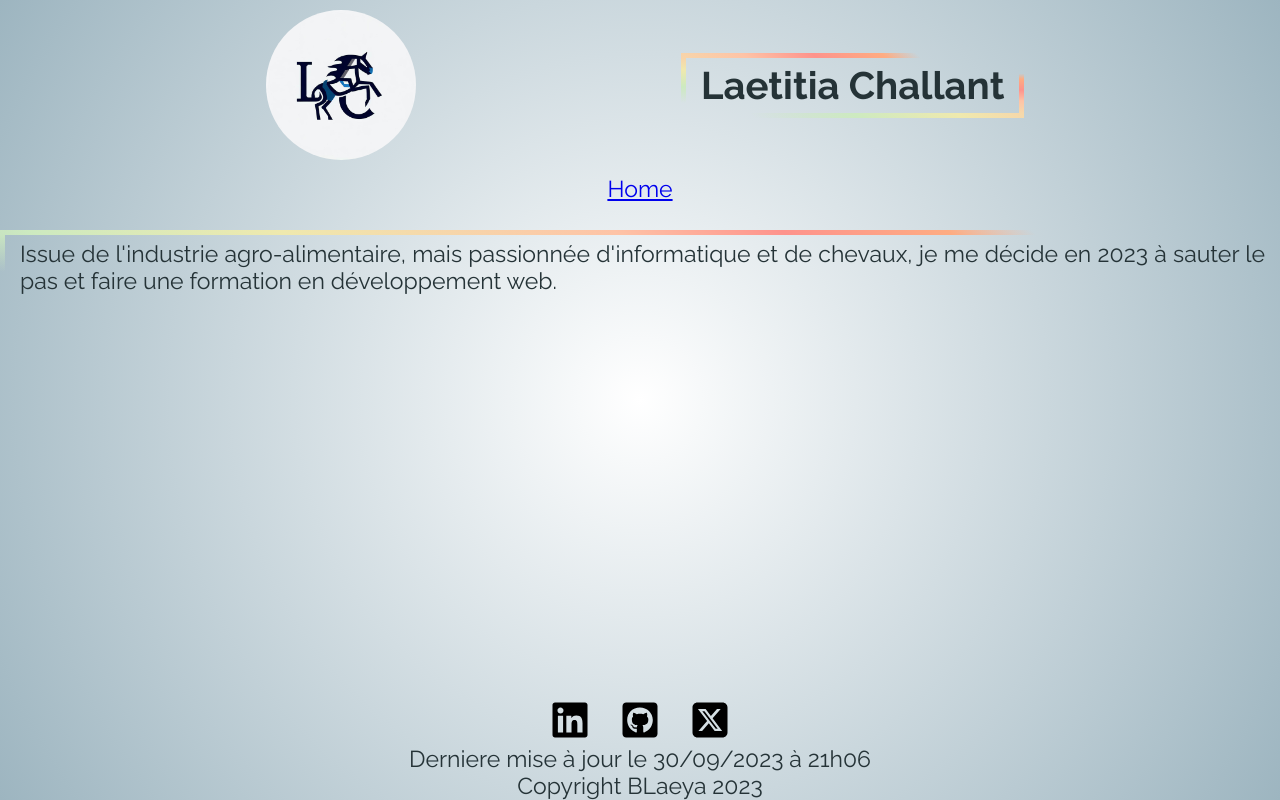
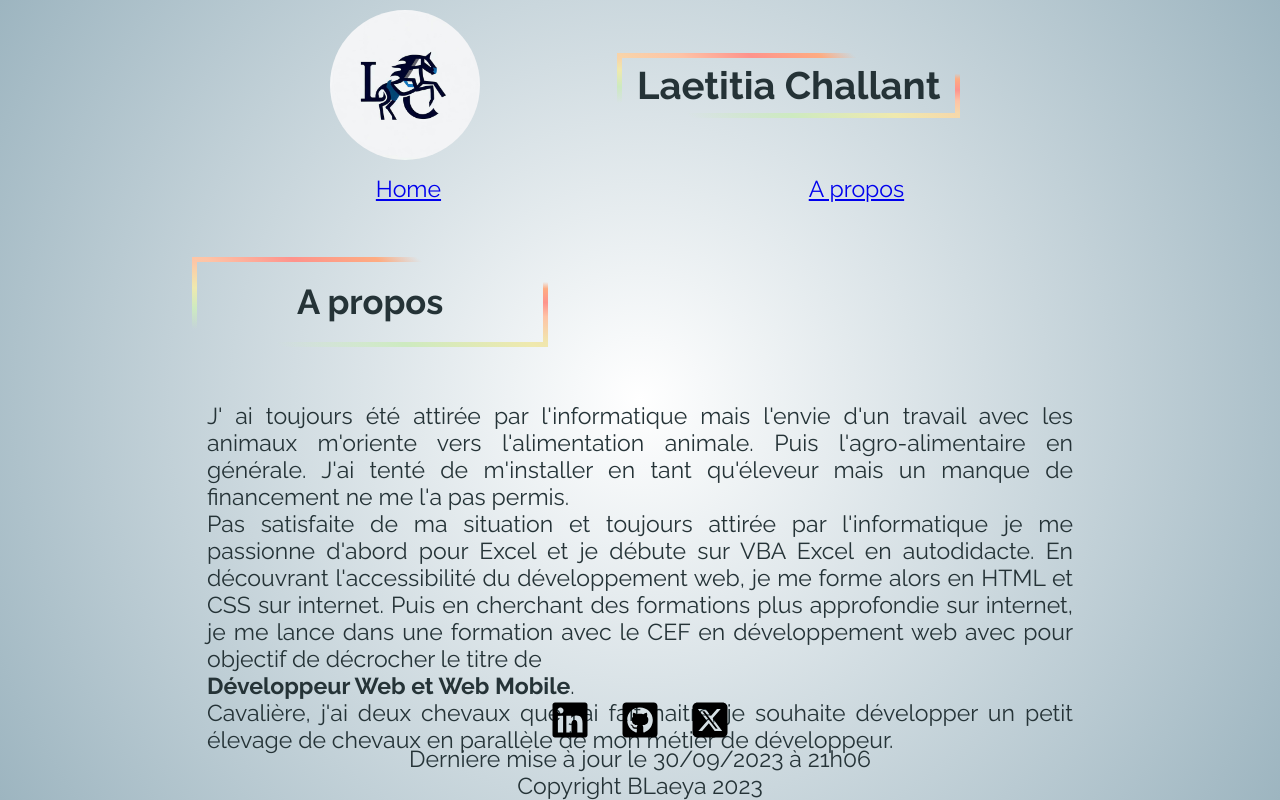
Before and after one commit to BLaeya/devoir-portfolio, a Vue app: page /#/about in a window 1280 px wide. Built offline with nearby package versions, Linux system fonts and the light colour scheme.

Commit message:
add about

```diff
--- a/src/App.vue
+++ b/src/App.vue
@@ -12,6 +12,7 @@ import { RouterLink, RouterView } from 'vue-router'
 
     <nav>
       <RouterLink to="/">Home</RouterLink>
+      <RouterLink to="/about">A propos</RouterLink>
     </nav>
   </header>
 
@@ -72,7 +73,7 @@ footer {
   position: absolute;
   bottom: 0;
   height: 100px;
-  width: 100%;
+  width: 70%;
   display: flex;
   flex-direction: column;
   align-items: center;
--- a/src/assets/main.css
+++ b/src/assets/main.css
@@ -7,6 +7,7 @@
 body {
   margin: auto;
   min-height: 100vh;
+  width: 70%;
 
   background: radial-gradient(circle, white, #9db5c0);
   color: #253337;
--- a/src/main.js
+++ b/src/main.js
@@ -2,7 +2,26 @@ import './assets/main.css'
 
 import { createApp } from 'vue'
 import App from './App.vue'
-import router from './router'
+
+import { createRouter, createWebHashHistory } from 'vue-router'
+import HomeView from './views/HomeView.vue'
+import AboutView from './views/AboutView.vue'
+
+const router = createRouter({
+  history: createWebHashHistory(),
+  routes: [
+    {
+      path: '/',
+      name: 'home',
+      component: HomeView
+    },
+    {
+      path: '/about',
+      name: 'about',
+      component: AboutView
+    }
+  ]
+})
 
 const app = createApp(App)
 
--- a/src/router/index.js
+++ b/src/router/index.js
@@ -8,6 +8,11 @@ const router = createRouter({
       path: '/',
       name: 'home',
       component: HomeView
+    },
+    {
+      path: '/about',
+      name: 'about',
+      component: () => import('../views/AboutView.vue')
     }
   ]
 })
--- /dev/null
+++ b/src/views/AboutView.vue
@@ -0,0 +1,18 @@
+<template>
+  <h2 class="borderer">A propos</h2>
+  <p>
+    J' ai toujours été attirée par l'informatique mais l'envie d'un travail avec les animaux
+    m'oriente vers l'alimentation animale. Puis l'agro-alimentaire en générale. J'ai tenté de
+    m'installer en tant qu'éleveur mais un manque de financement ne me l'a pas permis.<br />
+    Pas satisfaite de ma situation et toujours attirée par l'informatique je me passionne d'abord
+    pour Excel et je débute sur VBA Excel en autodidacte. En découvrant l'accessibilité du
+    développement web, je me forme alors en HTML et CSS sur internet. Puis en cherchant des
+    formations plus approfondie sur internet, je me lance dans une formation avec le CEF en
+    développement web avec pour objectif de décrocher le titre de <br />
+    <strong>Développeur Web et Web Mobile</strong>. <br />
+    Cavalière, j'ai deux chevaux que j'ai fait naitre, je souhaite développer un petit élevage de
+    chevaux en parallèle de mon métier de développeur.
+  </p>
+</template>
+
+<style scoped></style>
```
